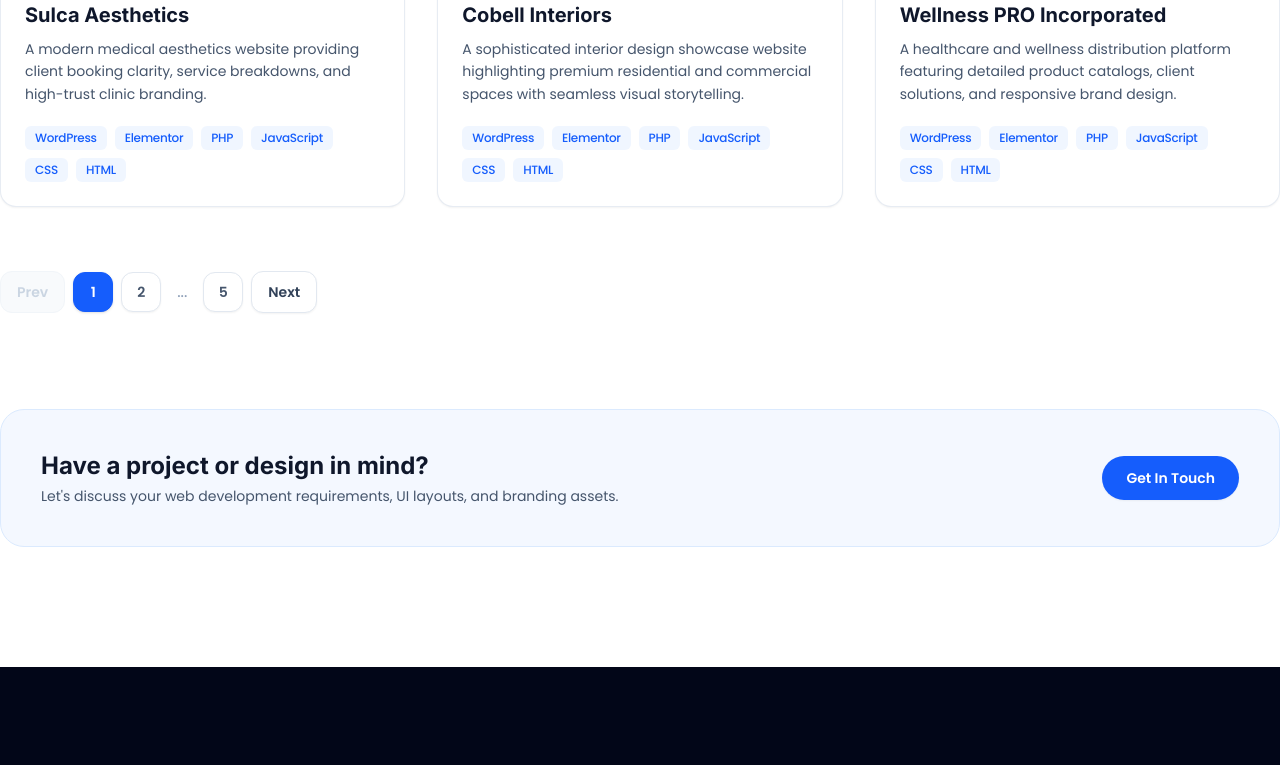
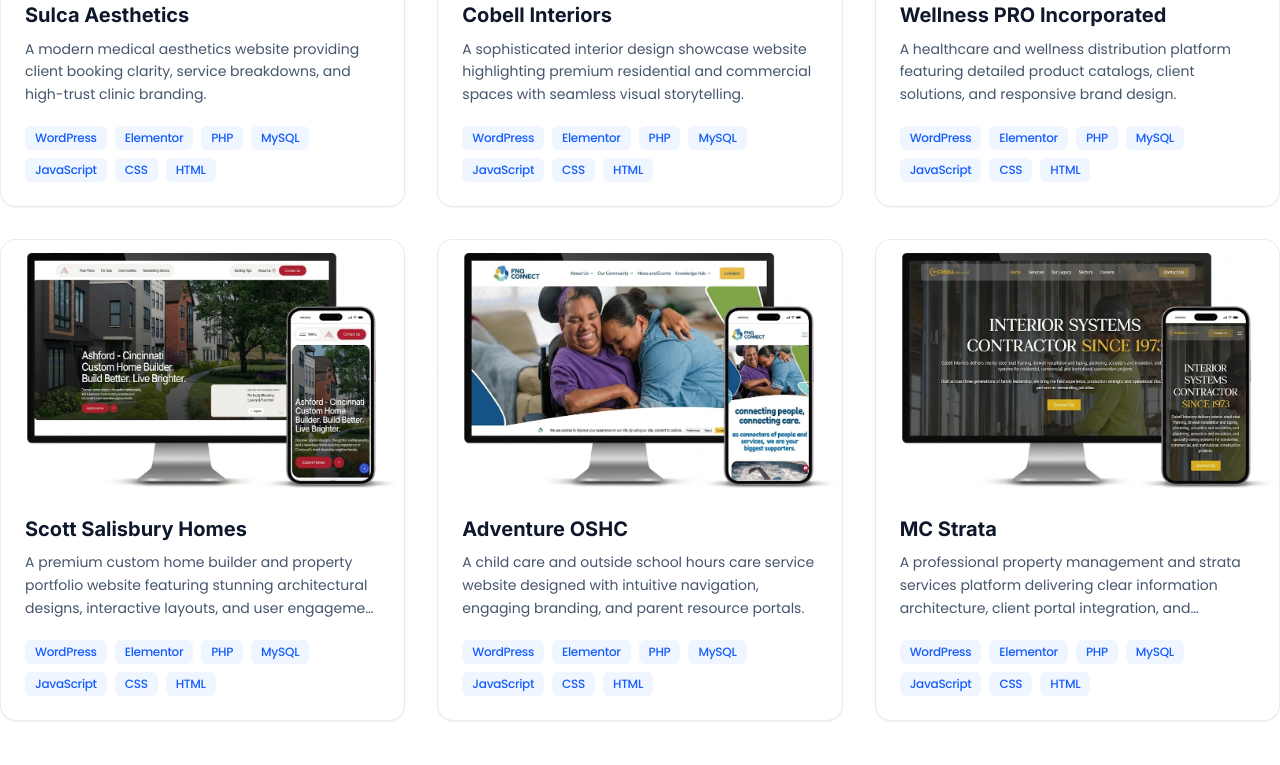
Before and after one commit to johnmarkfrias/jmfrias-portfolio, a React (Vite) app: page /projects in a window 1280 px wide. Shown: the part 1280-2045 px from the top of the page. Built offline with nearby package versions, Linux system fonts and the light colour scheme.

Commit message:
Add ui project

```diff
--- a/src/data/projects.js
+++ b/src/data/projects.js
@@ -8,7 +8,7 @@
 ];
 
 export const projects = [
-  // --- WEBSITE DEVELOPMENT & UI/UX ---
+  // --- WEBSITE DEVELOPMENT ---
   {
     id: 1,
     slug: "ashford-homes-ohio",
@@ -16,7 +16,7 @@
     title: "Ashford Homes Ohio",
     description:
       "A property showcase and custom home builder website featuring rich floor plans, community details, and client lead generation.",
-    tags: ["WordPress", "Elementor", "PHP", "JavaScript", "CSS", "HTML"],
+    tags: ["WordPress", "Elementor", "PHP", "MySQL", "JavaScript", "CSS", "HTML"],
     image: "/assets/projects/web-development/ashford.png",
     liveUrl: "https://www.ashfordhomesohio.com/",
     featured: true,
@@ -24,11 +24,11 @@
   {
     id: 2,
     slug: "hanna-mellul",
-    category: "ui-ux",
+    category: "website",
     title: "Hanna Mellul",
     description:
       "An elegant personal brand and portfolio platform designed to present creative work with modern typography and fluid interactions.",
-    tags: ["WordPress", "Elementor", "PHP", "JavaScript", "CSS", "HTML"],
+    tags: ["WordPress", "Elementor", "PHP", "MySQL", "JavaScript", "CSS", "HTML"],
     image: "/assets/projects/web-development/hannah-mellul.png",
     liveUrl: "https://hannamellul.com/",
     featured: true,
@@ -40,7 +40,7 @@
     title: "FNQ Connect",
     description:
       "A community-centered regional platform focused on resource accessibility, seamless user navigation, and clear organization of information.",
-    tags: ["WordPress", "Elementor", "PHP", "JavaScript", "CSS", "HTML"],
+    tags: ["WordPress", "Elementor", "PHP", "MySQL", "JavaScript", "CSS", "HTML"],
     image: "/assets/projects/web-development/fnq-connect.png",
     liveUrl: "https://fnqconnect.org.au/",
     featured: true,
@@ -52,7 +52,7 @@
     title: "Sulca Aesthetics",
     description:
       "A modern medical aesthetics website providing client booking clarity, service breakdowns, and high-trust clinic branding.",
-    tags: ["WordPress", "Elementor", "PHP", "JavaScript", "CSS", "HTML"],
+    tags: ["WordPress", "Elementor", "PHP", "MySQL", "JavaScript", "CSS", "HTML"],
     image: "/assets/projects/web-development/sulca.png",
     liveUrl: "https://sulcaaesthetics.com/",
     featured: true,
@@ -60,11 +60,11 @@
   {
     id: 5,
     slug: "cobell-interiors",
-    category: "ui-ux",
+    category: "website",
     title: "Cobell Interiors",
     description:
       "A sophisticated interior design showcase website highlighting premium residential and commercial spaces with seamless visual storytelling.",
-    tags: ["WordPress", "Elementor", "PHP", "JavaScript", "CSS", "HTML"],
+    tags: ["WordPress", "Elementor", "PHP", "MySQL", "JavaScript", "CSS", "HTML"],
     image: "/assets/projects/web-development/cobell.png",
     liveUrl: "https://cobellinteriors.com/",
     featured: true,
@@ -76,7 +76,7 @@
     title: "Wellness PRO Incorporated",
     description:
       "A healthcare and wellness distribution platform featuring detailed product catalogs, client solutions, and responsive brand design.",
-    tags: ["WordPress", "Elementor", "PHP", "JavaScript", "CSS", "HTML"],
+    tags: ["WordPress", "Elementor", "PHP", "MySQL", "JavaScript", "CSS", "HTML"],
     image: "/assets/projects/web-development/wellness-pro.png",
     liveUrl: "https://wellnessproinc.com/",
     featured: true,
@@ -88,7 +88,7 @@
     title: "Scott Salisbury Homes",
     description:
       "A premium custom home builder and property portfolio website featuring stunning architectural designs, interactive layouts, and user engagement features.",
-    tags: ["WordPress", "Elementor", "PHP", "JavaScript", "CSS", "HTML"],
+    tags: ["WordPress", "Elementor", "PHP", "MySQL", "JavaScript", "CSS", "HTML"],
     image: "/assets/projects/web-development/ashford.png",
     liveUrl: "https://www.scottsalisburyhomes.com.au/",
     featured: false,
@@ -100,7 +100,7 @@
     title: "Adventure OSHC",
     description:
       "A child care and outside school hours care service website designed with intuitive navigation, engaging branding, and parent resource portals.",
-    tags: ["WordPress", "Elementor", "PHP", "JavaScript", "CSS", "HTML"],
+    tags: ["WordPress", "Elementor", "PHP", "MySQL", "JavaScript", "CSS", "HTML"],
     image: "/assets/projects/web-development/fnq-connect.png",
     liveUrl: "http://adventureoshc.com.au/",
     featured: false,
@@ -112,7 +112,7 @@
     title: "MC Strata",
     description:
       "A professional property management and strata services platform delivering clear information architecture, client portal integration, and responsive layouts.",
-    tags: ["WordPress", "Elementor", "PHP", "JavaScript", "CSS", "HTML"],
+    tags: ["WordPress", "Elementor", "PHP", "MySQL", "JavaScript", "CSS", "HTML"],
     image: "/assets/projects/web-development/cobell.png",
     liveUrl: "https://mcstrata.wpenginepowered.com/",
     featured: false,
@@ -124,7 +124,7 @@
     title: "Right Hear",
     description:
       "An accessibility-focused technology platform providing advanced spatial orientation and audio description solutions for independent navigation.",
-    tags: ["WordPress", "Elementor", "PHP", "JavaScript", "CSS", "HTML"],
+    tags: ["WordPress", "Elementor", "PHP", "MySQL", "JavaScript", "CSS", "HTML"],
     image: "/assets/projects/web-development/wellness-pro.png",
     liveUrl: "https://www.right-hear.com",
     featured: false,
@@ -136,7 +136,7 @@
     title: "Magnetics Designs",
     description:
       "A creative design and branding portfolio showcasing dynamic visual assets, custom web solutions, and modern interactive elements.",
-    tags: ["WordPress", "Elementor", "PHP", "JavaScript", "CSS", "HTML"],
+    tags: ["WordPress", "Elementor", "PHP", "MySQL", "JavaScript", "CSS", "HTML"],
     image: "/assets/projects/web-development/hannah-mellul.png",
     liveUrl: "https://magneticsdesigns.com/",
     featured: false,
@@ -148,10 +148,24 @@
     title: "Saturn Packaging",
     description:
       "An industrial packaging solutions platform featuring eco-friendly product lines, technical specifications, and streamlined inquiry funnels.",
-    tags: ["WordPress", "Elementor", "PHP", "JavaScript", "CSS", "HTML"],
+    tags: ["WordPress", "Elementor", "PHP", "MySQL", "JavaScript", "CSS", "HTML"],
     image: "/assets/projects/web-development/wellness-pro.png",
     liveUrl: "https://saturnpackaging.devstudio.work/",
     featured: false,
+  },
+
+  // --- UI / UX DESIGN ---
+  {
+    id: 28,
+    slug: "wellness-pro-incorporated-ui-ux",
+    category: "ui-ux",
+    title: "Wellness PRO Incorporated - UI/UX Design",
+    description:
+      "Interactive Figma prototype and design system showcasing user flow layouts, wireframes, and responsive medical distribution platform screens.",
+    tags: ["Prototype", "Medical UI", "Figma"],
+    image: "/assets/projects/ui-ux-designs/wellness-pro-inc-prototype.jpg",
+    liveUrl: "https://www.figma.com/proto/bwKgbPskqnJuJdnAyvlIXS/Wellness-PRO-Incorporated-%7C-Web-Design-by-JM-Frias?t=O1Y6R88GDORhcjuu-0&scaling=scale-down-width&content-scaling=fixed&page-id=0%3A1&node-id=1262-6038&starting-point-node-id=1262%3A6038&hide-ui=1",
+    featured: true,
   },
 
   // --- GRAPHIC DESIGN WORKS ---
--- a/src/pages/ProjectsPage.jsx
+++ b/src/pages/ProjectsPage.jsx
@@ -39,18 +39,18 @@
   // Lightbox modal state for graphic designs / projects
   const [lightboxIndex, setLightboxIndex] = useState(null);
 
-  // Determine items per page based on window width
-  const [itemsPerPage, setItemsPerPage] = useState(6);
+  // Determine items per page based on window width (9 for desktop, 6 for tablet, 5 for mobile)
+  const [itemsPerPage, setItemsPerPage] = useState(9);
 
   useEffect(() => {
     const handleResize = () => {
       const width = window.innerWidth;
       if (width < 768) {
-        setItemsPerPage(3); // Mobile: 3 projects
+        setItemsPerPage(5); // Mobile: 5 projects
       } else if (width < 1024) {
-        setItemsPerPage(5); // Tablet: 5 projects
+        setItemsPerPage(6); // Tablet: 6 projects
       } else {
-        setItemsPerPage(6); // Laptop/Desktop: 6 projects
+        setItemsPerPage(9); // Laptop/Desktop: 9 projects
       }
     };
 
@@ -177,7 +177,7 @@
                         className="h-full cursor-pointer"
                         onClick={() => setLightboxIndex(absoluteIdx)}
                       >
-                        {project.category === "graphic-design" ? (
+                        {project.category === "graphic-design" || project.category === "ui-ux" ? (
                           <div className="group bg-white rounded-2xl overflow-hidden border border-slate-200/80 shadow-xs hover:shadow-xl transition-all duration-300 flex flex-col h-full">
                             <div className="relative aspect-[4/3] w-full overflow-hidden bg-slate-50 flex items-center justify-center p-3">
                               <img
@@ -197,7 +197,7 @@
                               {project.tags && (
                                 <div className="flex flex-wrap gap-1.5 mt-auto">
                                   {project.tags.map((tag, tIdx) => (
-                                    <span key={tIdx} className="px-2 py-0.5 text-[11px] font-medium rounded-md bg-slate-100 text-slate-600">
+                                    <span key={tIdx} className="px-2 py-0.5 text-[11px] font-medium rounded-md bg-blue-50 text-blue-600">
                                       {tag}
                                     </span>
                                   ))}
@@ -227,15 +227,16 @@
               )}
             </section>
 
-            {/* Fully Responsive & Left-Aligned Pagination Controls */}
+            {/* UX Best-Practice Pagination Controls (Left Aligned, Clean Adaptive Layout) */}
             {totalPages > 1 && (
               <nav aria-label="Pagination" className="flex items-center justify-start flex-wrap gap-1.5 sm:gap-2 mt-10 sm:mt-16">
+
                 {/* Prev Button */}
                 <button
                   type="button"
                   onClick={() => handlePageChange(currentPage - 1)}
                   disabled={currentPage === 1}
-                  className={`px-3 sm:px-4 py-2 sm:py-2.5 rounded-xl text-xs sm:text-sm font-semibold border transition-all select-none ${
+                  className={`px-3.5 sm:px-4 py-2 sm:py-2.5 rounded-xl text-xs sm:text-sm font-semibold border transition-all select-none ${
                     currentPage === 1
                       ? "bg-slate-50 text-slate-300 border-slate-100 cursor-not-allowed"
                       : "bg-white text-slate-600 border-slate-200 hover:border-blue-500 hover:text-blue-600 active:scale-95 shadow-xs"
@@ -244,13 +245,14 @@
                   Prev
                 </button>
 
-                {/* Page Numbers */}
+                {/* Adaptive Page Numbers */}
                 {Array.from({ length: totalPages }, (_, i) => i + 1).map((pageNum) => {
-                  const isNear = Math.abs(pageNum - currentPage) <= 1 || pageNum === 1 || pageNum === totalPages;
+                  const distance = Math.abs(pageNum - currentPage);
+                  const isNear = distance <= 1 || pageNum === 1 || pageNum === totalPages;
 
                   if (!isNear) {
                     if (pageNum === 2 || pageNum === totalPages - 1) {
-                      return <span key={pageNum} className="px-1.5 sm:px-2 text-slate-400 font-medium text-xs sm:text-sm">...</span>;
+                      return <span key={pageNum} className="px-1 text-slate-400 font-medium text-xs sm:text-sm">...</span>;
                     }
                     return null;
                   }
@@ -277,7 +279,7 @@
                   type="button"
                   onClick={() => handlePageChange(currentPage + 1)}
                   disabled={currentPage === totalPages}
-                  className={`px-3 sm:px-4 py-2 sm:py-2.5 rounded-xl text-xs sm:text-sm font-semibold border transition-all select-none ${
+                  className={`px-3.5 sm:px-4 py-2 sm:py-2.5 rounded-xl text-xs sm:text-sm font-semibold border transition-all select-none ${
                     currentPage === totalPages
                       ? "bg-slate-50 text-slate-300 border-slate-100 cursor-not-allowed"
                       : "bg-white text-slate-700 border-slate-200 hover:border-blue-500 hover:text-blue-600 active:scale-95 shadow-xs"
@@ -285,6 +287,7 @@
                 >
                   Next
                 </button>
+
               </nav>
             )}
 
```
Also changed, not shown: public/assets/projects/ui-ux-designs/wellness-pro-inc-prototype.jpg (added).
